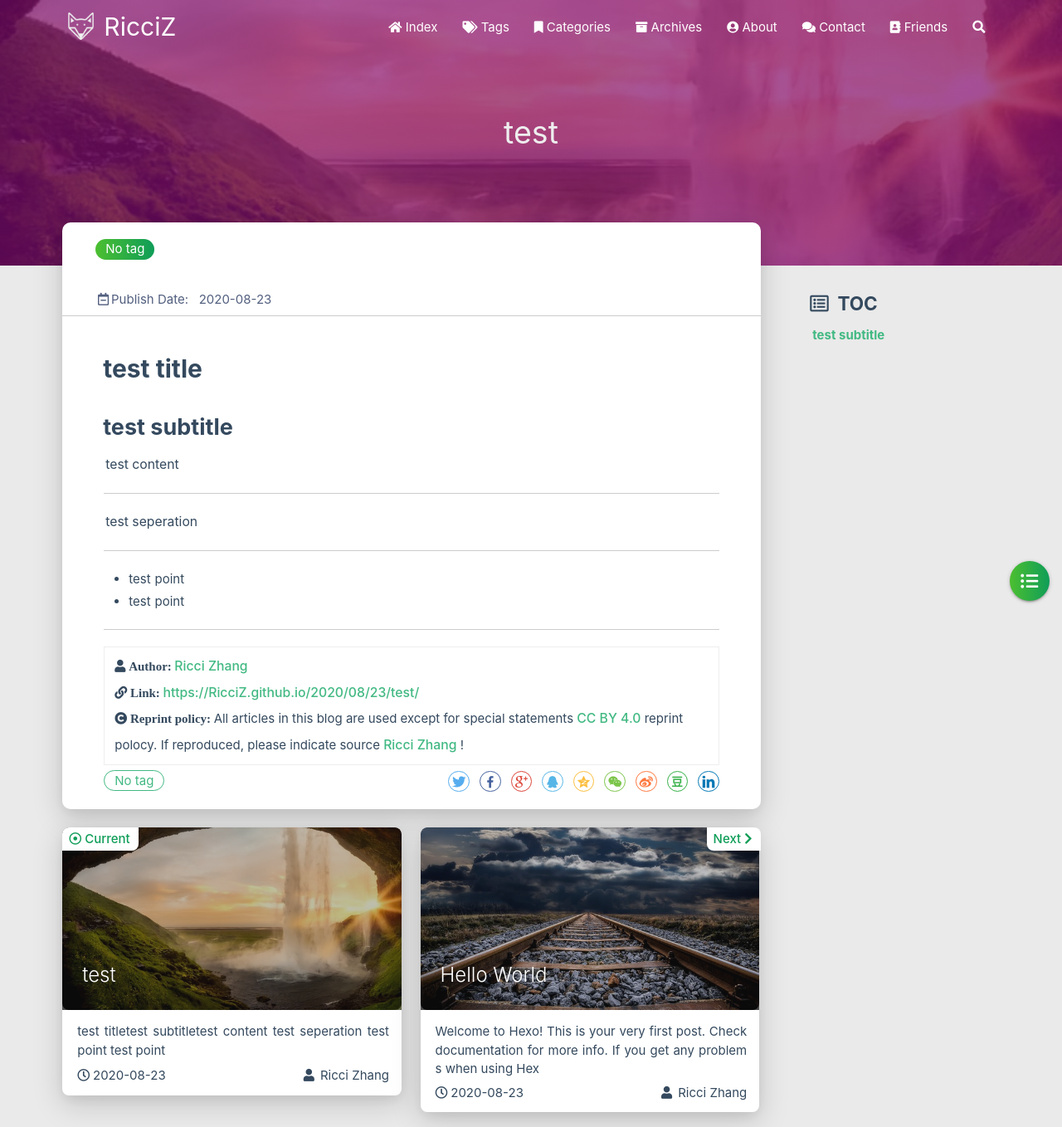
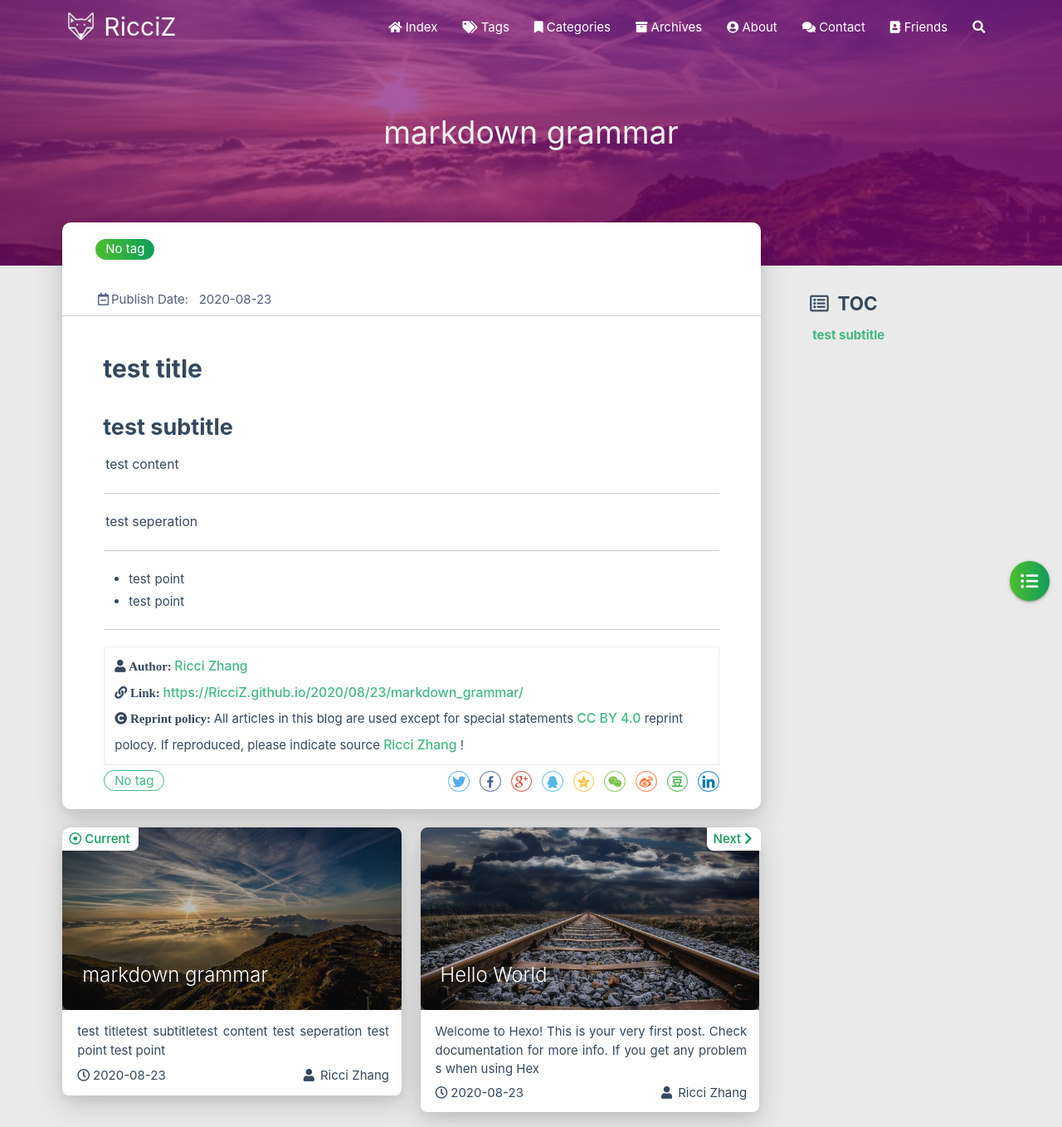
Before and after one commit to RicciZ/RicciZ.github.io, a plain HTML site: page 2020/08/23/markdown_grammar/index.html in a window 1280 px wide. Shown: the top 1358 px of the page at 83% size. Drawn offline with Linux system fonts and the light colour scheme; some packages are replaced by stand-ins of ours; no server answers; a script that the page names is missing.

Commit message:
Site updated: 2020-08-23 23:38:01

```diff
--- a/2020/08/23/test/index.html
+++ b/2020/08/23/markdown_grammar/index.html
@@ -4,7 +4,7 @@
 
 <head>
     <meta charset="utf-8">
-    <meta name="keywords" content="test, cv, notes, etc.">
+    <meta name="keywords" content="markdown grammar, cv, notes, etc.">
     <meta name="description" content="this is my personal page">
     <meta http-equiv="X-UA-Compatible" content="IE=edge">
     <meta name="viewport" content="width=device-width, initial-scale=1.0, user-scalable=no">
@@ -16,7 +16,7 @@
     <!-- Global site tag (gtag.js) - Google Analytics -->
 
 
-    <title>test | RicciZ</title>
+    <title>markdown grammar | RicciZ</title>
     <link rel="icon" type="image/png" href="/favicon.png">
 
     <link rel="stylesheet" type="text/css" href="/libs/awesome/css/all.css">
@@ -308,12 +308,12 @@
 
 
 
-<div class="bg-cover pd-header post-cover" style="background-image: url('/medias/featureimages/10.jpg')">
+<div class="bg-cover pd-header post-cover" style="background-image: url('/medias/featureimages/6.jpg')">
     <div class="container" style="right: 0px;left: 0px;">
         <div class="row">
             <div class="col s12 m12 l12">
                 <div class="brand">
-                    <h1 class="description center-align post-title">test</h1>
+                    <h1 class="description center-align post-title">markdown grammar</h1>
                 </div>
             </div>
         </div>
@@ -491,7 +491,7 @@
                     </i>
                 </span>
                 <span class="reprint-info">
-                    <a href="https://RicciZ.github.io/2020/08/23/test/">https://RicciZ.github.io/2020/08/23/test/</a>
+                    <a href="https://RicciZ.github.io/2020/08/23/markdown_grammar/">https://RicciZ.github.io/2020/08/23/markdown_grammar/</a>
                 </span>
             </div>
             <div class="reprint__notice">
@@ -573,13 +573,13 @@
                 <i class="far fa-dot-circle"></i>&nbsp;Current
             </div>
             <div class="card">
-                <a href="/2020/08/23/test/">
+                <a href="/2020/08/23/markdown_grammar/">
                     <div class="card-image">
 
 
-                        <img src="/medias/featureimages/10.jpg" class="responsive-img" alt="test">
+                        <img src="/medias/featureimages/6.jpg" class="responsive-img" alt="markdown grammar">
 
-                        <span class="card-title">test</span>
+                        <span class="card-title">markdown grammar</span>
                     </div>
                 </a>
                 <div class="card-content article-content">
```
Also changed, not shown: 2020/08/23/hello-world/index.html (+3 -3 lines), archives/2020/08/index.html (+3 -3 lines), archives/2020/index.html (+3 -3 lines), archives/index.html (+3 -3 lines), index.html (+3 -3 lines).
